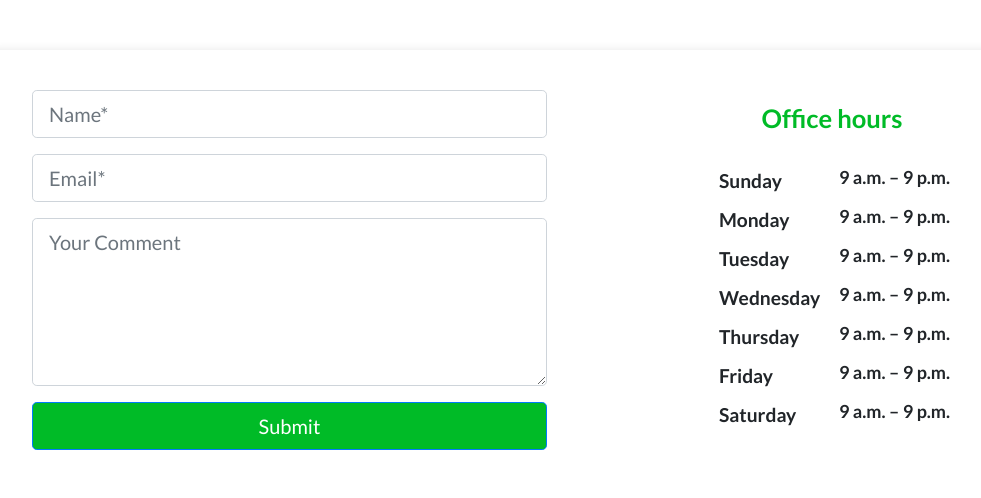
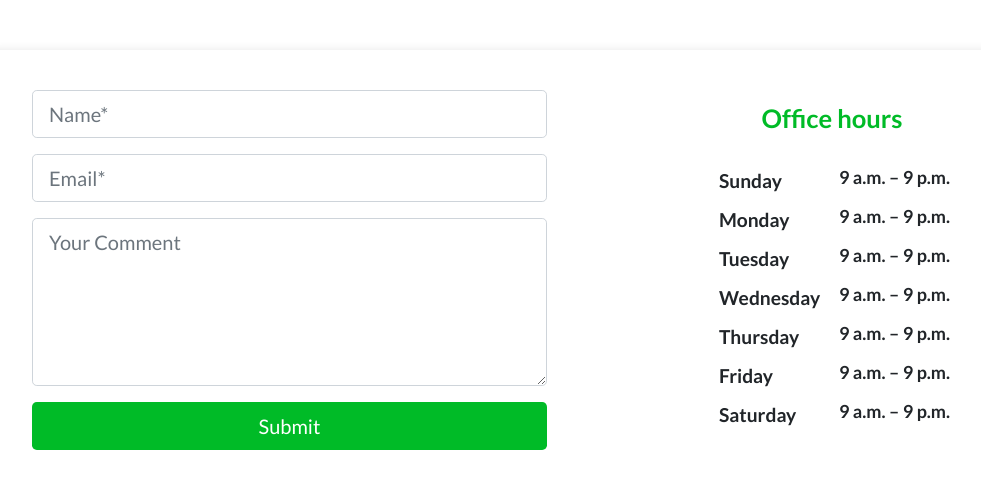
Before and after one commit to Jit-Codehub/final, a Django app: page /contact-us/ in a window 1280 px wide. Shown: the part 362-860 px from the top of the page, without its empty margins (78-1059 px from the left). Run offline with Django 4.2, Linux system fonts and the light colour scheme; data comes from the database, SQL or seed files in the repository; data that the repository does not hold is empty; some libraries are stand-ins or nearby versions.

Commit message:
minor changes made

```diff
--- a/web_app/templates/web_app/contact.html
+++ b/web_app/templates/web_app/contact.html
@@ -31,7 +31,7 @@
 					<textarea class="form-control form-control-lg" id="message" name="message" rows="5"
 						placeholder="Your Comment" required></textarea>
 				</div>
-				<button type="submit" class="btn btn-primary btn-lg btn-block"
+				<button type="submit" class="btn btn-lg btn-block text-white"
 					style="background-color: var(--primary-bg)">Submit</button>
 			</form>
 		</div>
```
